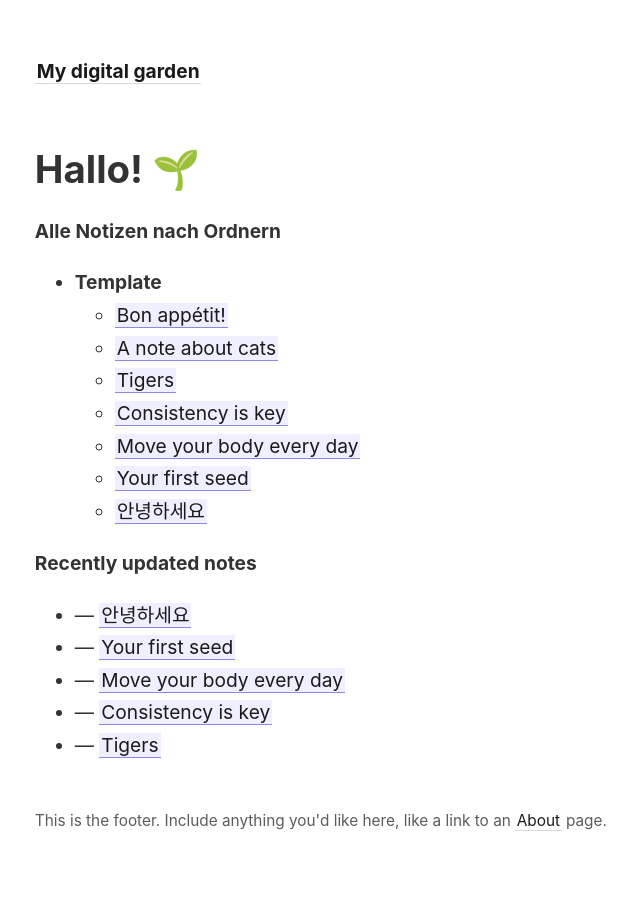
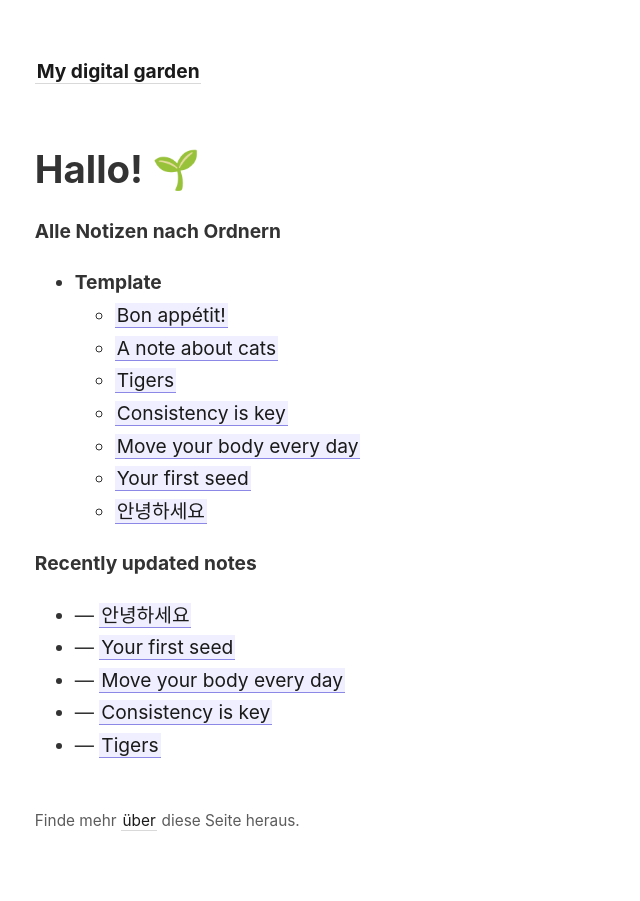
Before and after one commit to lutz-stu/school-blog, a Jekyll site: the page built from _pages/index.md, in a window 1280 px wide. Shown: the whole page, without its empty margins (42-682 px from the left). Built offline with Jekyll 4.4.1, drawn with Linux system fonts in a browser that asks for light colours.

Commit message:
Update footer

```diff
--- a/_includes/footer.html
+++ b/_includes/footer.html
@@ -1 +1 @@
-This is the footer. Include anything you'd like here, like a link to an <a class="internal-link" href="{{ site.baseurl }}/about">About</a> page.
+Finde mehr <a class="internal-link" href="{{ site.baseurl }}/about">über</a> diese Seite heraus.
```
